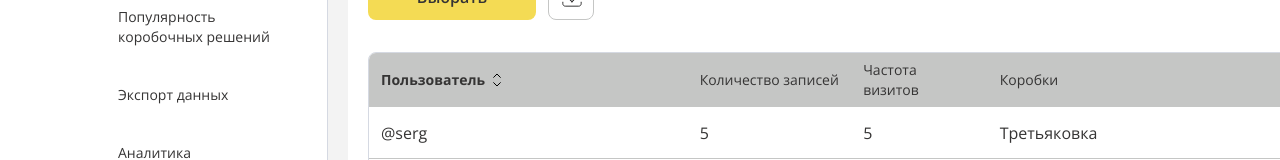
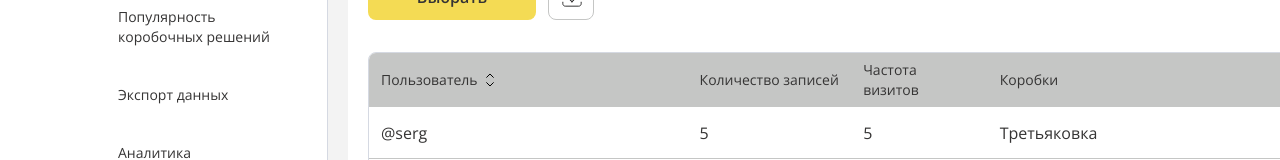
Before and after one commit to yandex-development-2-team/Web, a React (Vite) app: page /analytics/users-analytics in a window 1280 px wide. Shown: the part 411-571 px from the top of the page. Built offline with nearby package versions, Linux system fonts and the light colour scheme.

Commit message:
fix: исправлена сортировка

```diff
--- a/src/components/ui/DataTable/DataTable.tsx
+++ b/src/components/ui/DataTable/DataTable.tsx
@@ -81,16 +81,16 @@ export function DataTable<T>({
                   setSortState((prev) => nextDirection(prev, column));
                 }}
               >
-                <span className="flex flex-row items-center gap-1">
+                <span className="flex flex-row items-center gap-1 font-normal">
                   {column.title}
                   {column.isSort && (
                     <ArrangeIcon
                       className={cn(
                         'size-4',
-                        sortState?.direction === 'asc'
+                        sortState?.direction === 'asc' && sortState?.columnKey === column.key
                           ? '**:data-[arrow="up"]:stroke-(--color-primary)'
                           : '',
-                        sortState?.direction === 'desc'
+                        sortState?.direction === 'desc' && sortState?.columnKey === column.key
                           ? '**:data-[arrow="down"]:stroke-(--color-primary)'
                           : '',
                       )}
```
